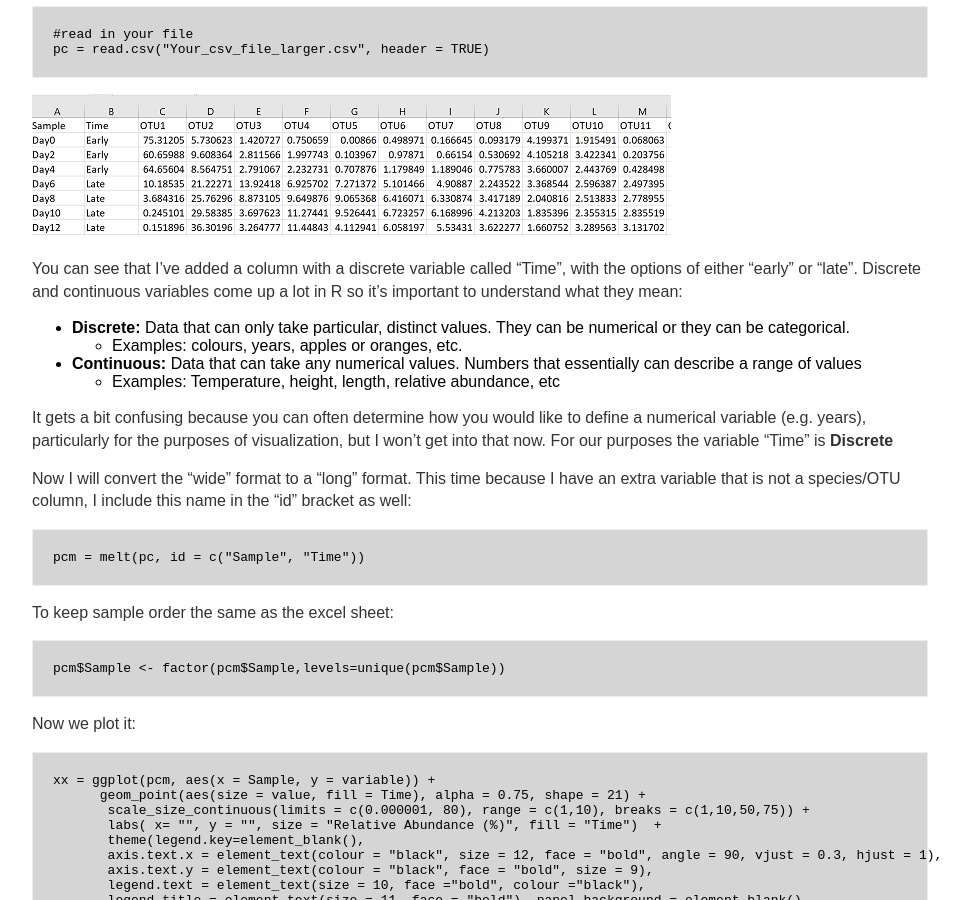
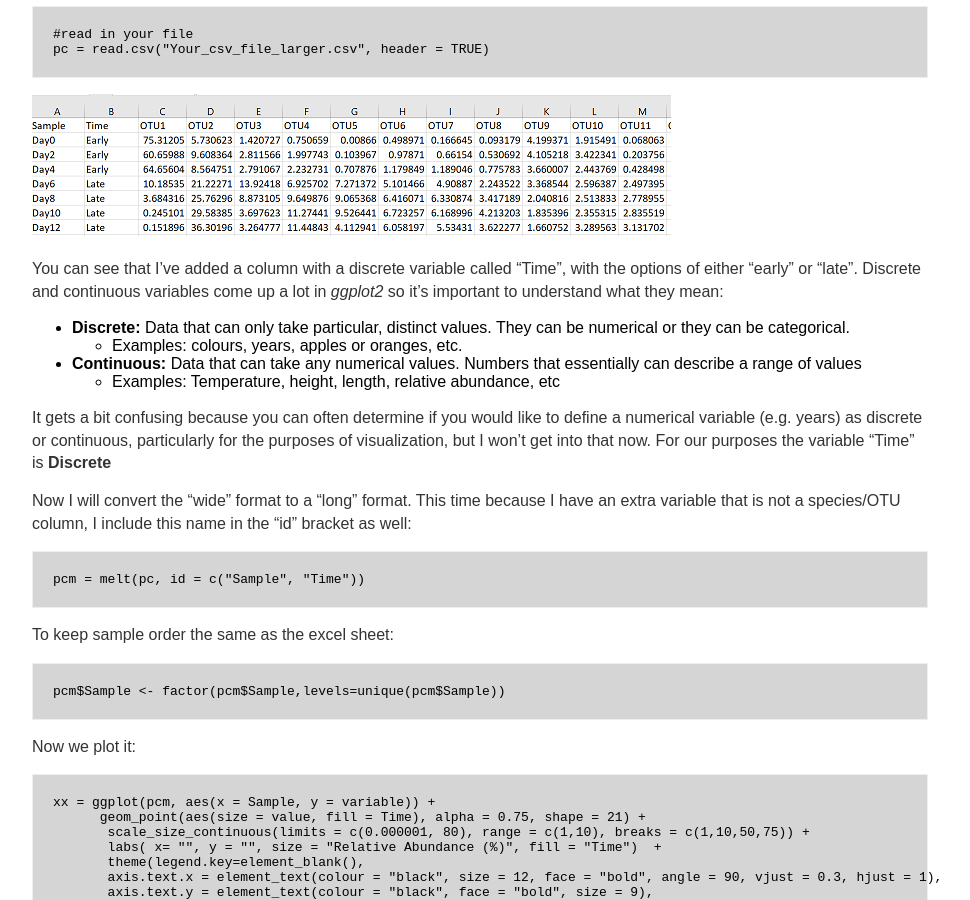
Before and after one commit to jkzorz/jkzorz.github.io, a Jekyll site: the page built from _posts/2019-06-05-Bubble-plots.md, in a window 1280 px wide and 900 px high, scrolled down 2337 px. Shown: the whole window, without its empty margins (160-1130 px from the left). Built offline with Jekyll 4.4.1, drawn with Linux system fonts in a browser that asks for light colours; some of the changed text lies outside the part shown.

Commit message:
Update 2019-06-05-Bubble-plots.md

````diff
--- a/_posts/2019-06-05-Bubble-plots.md
+++ b/_posts/2019-06-05-Bubble-plots.md
@@ -41,7 +41,7 @@ Keep the order of samples from your excel sheet:
 ```
 pcm$Sample <- factor(pcm$Sample,levels=unique(pcm$Sample))
 ```
-Plot it! For a bubble plot, you are using the geom_point and scaling the size to your value (relative abundance) variable.
+Plot it! For a bubble plot, you are using *geom_point* and scaling the size to your value (relative abundance) column.
 
 ```
 xx = ggplot(pcm, aes(x = Sample, y = variable)) +
@@ -81,7 +81,7 @@ pc = read.csv("Your_csv_file_larger.csv", header = TRUE)
 ```
 ![useful image]({{ site.url }}/assets/Wide_extra_variable_excel.png)
 
-You can see that I've added a column with a discrete variable called "Time", with the options of either "early" or "late". Discrete and continuous variables come up a lot in R so it's important to understand what they mean:
+You can see that I've added a column with a discrete variable called "Time", with the options of either "early" or "late". Discrete and continuous variables come up a lot in *ggplot2* so it's important to understand what they mean:
 
 <ul>
   <li><b> Discrete: </b> Data that can only take particular, distinct values. They can be numerical or they can be categorical.
@@ -96,7 +96,7 @@ You can see that I've added a column with a discrete variable called "Time", wit
   </li>
   </ul>
 
-  It gets a bit confusing because you can often determine how you would like to define a numerical variable (e.g. years), particularly for the purposes of visualization, but I won't get into that now. For our purposes the variable "Time" is <b> Discrete </b>
+  It gets a bit confusing because you can often determine if you would like to define a numerical variable (e.g. years) as discrete or continuous, particularly for the purposes of visualization, but I won't get into that now. For our purposes the variable "Time" is <b> Discrete </b>
 
 
  Now I will convert the "wide" format to a "long" format. This time because I have an extra variable that is not a species/OTU column, I include this name in the "id" bracket as well:
````
